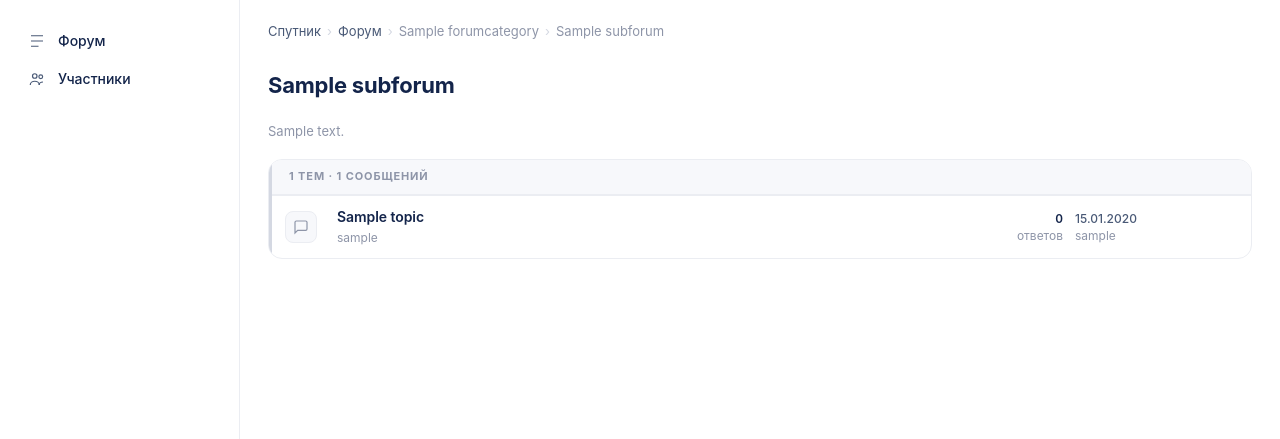
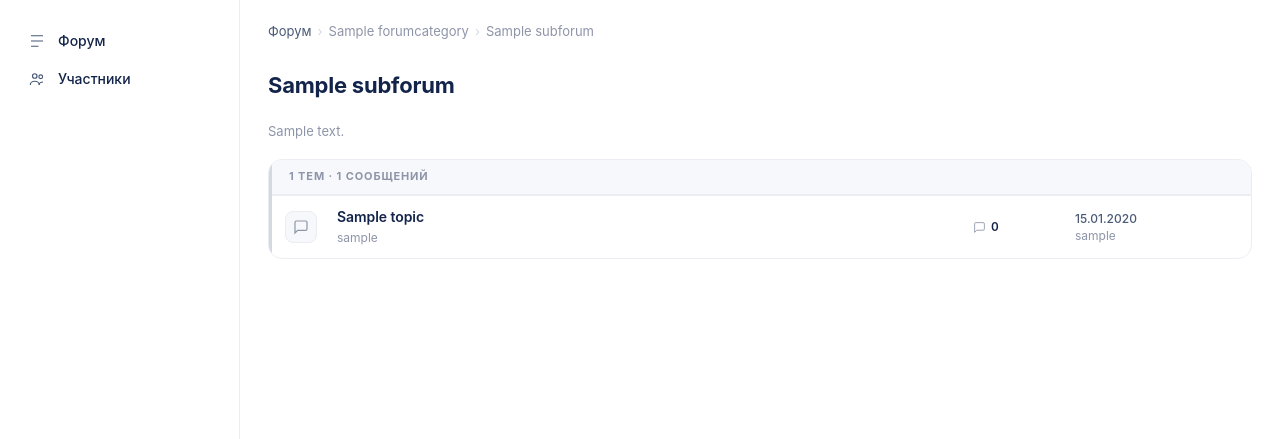
Before and after one commit to alff0x1f/tk-sputnik.org, a Django app: page /forum/f/1/ in a window 1280 px wide. Shown: the part 60-499 px from the top of the page. Run offline with Django 5.2, Linux system fonts and the light colour scheme; tables that the repository leaves empty hold one stand-in row (values such as "Sample post").

Commit message:
feat: replace reply count text with icon, trim Спутник from forum breadcrumbs
- Topic list: show chat-bubble icon + count instead of "N ответов"
- Breadcrumbs on /forum/ and /forum/f/<id>/: remove Спутник prefix

```diff
--- a/apps/forum/static/forum/css/forum.css
+++ b/apps/forum/static/forum/css/forum.css
@@ -164,10 +164,15 @@
 .topic-meta{ font-size:12px; color:var(--muted); }
 .topic-stats{
   font-size:12px; color:var(--muted);
-  text-align:right;
   font-variant-numeric:tabular-nums;
+  display:flex; align-items:center; justify-content:flex-start; gap:5px;
 }
-.topic-stats b{ color:var(--ink); font-weight:600; display:block; }
+.topic-stats svg{
+  width:13px; height:13px; stroke:currentColor; fill:none;
+  stroke-width:1.6; stroke-linecap:round; stroke-linejoin:round;
+  color:var(--muted); flex-shrink:0;
+}
+.topic-stats b{ color:var(--ink); font-weight:600; }
 .topic-last{ font-size:12px; color:var(--muted); min-width:0; }
 .topic-last .when{
   color:var(--ink-2); font-weight:500; display:block;
--- a/apps/forum/templates/forum/forum.html
+++ b/apps/forum/templates/forum/forum.html
@@ -12,8 +12,6 @@
 {% block content %}
   <main class="feed">
     <div class="crumbs">
-      <a href="{% url 'home' %}">Спутник</a>
-      <span class="sep">›</span>
       <span>Форум</span>
     </div>
 
--- a/apps/forum/templates/forum/subforum.html
+++ b/apps/forum/templates/forum/subforum.html
@@ -12,8 +12,6 @@
 {% block content %}
   <main class="feed">
     <div class="crumbs">
-      <a href="{% url 'home' %}">Спутник</a>
-      <span class="sep">›</span>
       <a href="{% url 'forum-index' %}">Форум</a>
       <span class="sep">›</span>
       <span>{{ subforum.category.name }}</span>
@@ -44,8 +42,8 @@
             <div class="topic-meta">{{ topic.first_author|default:"—" }}</div>
           </div>
           <div class="topic-stats">
+            <svg viewBox="0 0 24 24"><path d="M21 15a2 2 0 0 1-2 2H7l-4 4V5a2 2 0 0 1 2-2h14a2 2 0 0 1 2 2z"/></svg>
             <b>{{ topic.post_count|add:"-1" }}</b>
-            ответов
           </div>
           <div class="topic-last">
             {% if topic.last_post_at %}
```
